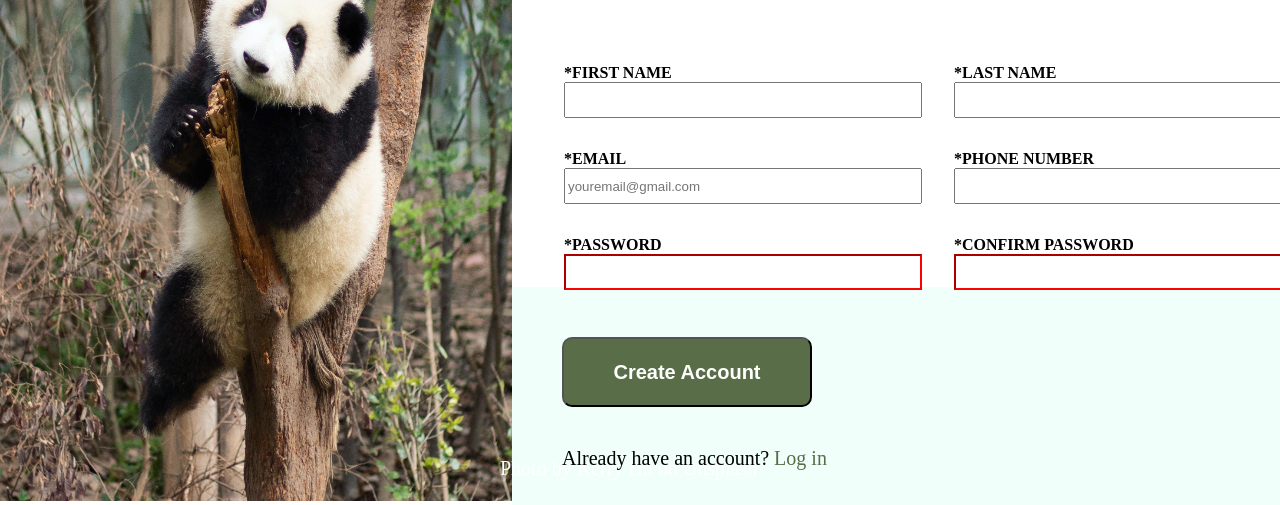
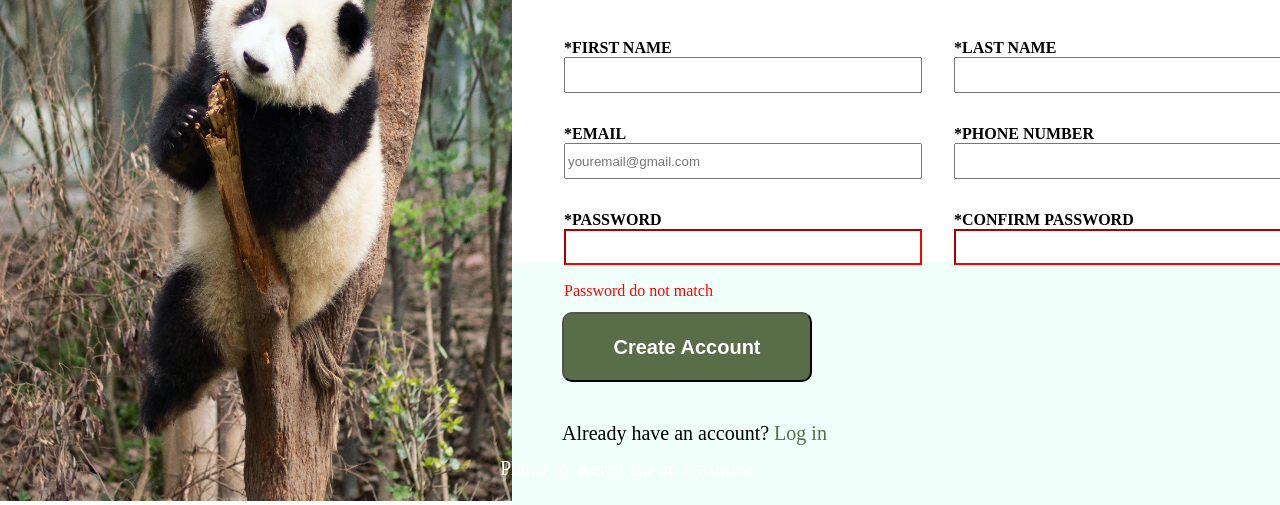
Before and after one commit to gabrielemarchetti00/sign-up-form, a plain HTML site: page index.html in a window 1280 px wide. Shown: the part 299-804 px from the top of the page. Drawn offline with Linux system fonts and the light colour scheme.

Commit message:
fix passw check

```diff
--- a/index.html
+++ b/index.html
@@ -23,7 +23,6 @@
             <p>Save pandas from themselves! They are too fat to climb trees</p>
         </div>
         <p>Let's do this!</p>
-        <p class="error"></p>
         <div class="form">
             <form action="./index.html" method="post" id="my-form">
                 <table>
@@ -57,6 +56,9 @@
                             <input type="password" id="conf-pwd" name="rpwd" required>
                         </td>
                     </tr>
+                    <tr>
+                        <td class="error"></td>
+                    </tr>
                 </table>
 
             </form>
--- a/script.js
+++ b/script.js
@@ -1,9 +1,14 @@
+let errorMsg = document.querySelector('.error');
+let pwd = document.querySelector('#password');
+let rpwd = document.querySelector('#conf-pwd');
+if(pwd.textContent == '' && rpwd.textContent == '') {
+    errorMsg.textContent = 'Password do not match';
+}
+
 let btn = document.querySelector('button');
-let errorMsg = document.querySelector('.error');
-
 btn.addEventListener('click', () => {
-    let pwd = document.querySelector('#password');
-    let rpwd = document.querySelector('#conf-pwd');
+    pwd = document.querySelector('#password');
+    rpwd = document.querySelector('#conf-pwd');
     if(pwd != rpwd) {
         errorMsg.textContent = 'Password do not match';
     }
--- a/style.css
+++ b/style.css
@@ -137,4 +137,7 @@ input:focus{
 
 .error{
     color: red;
+    padding: 0;
+    position: relative;
+    left: 15px;
 }
```
